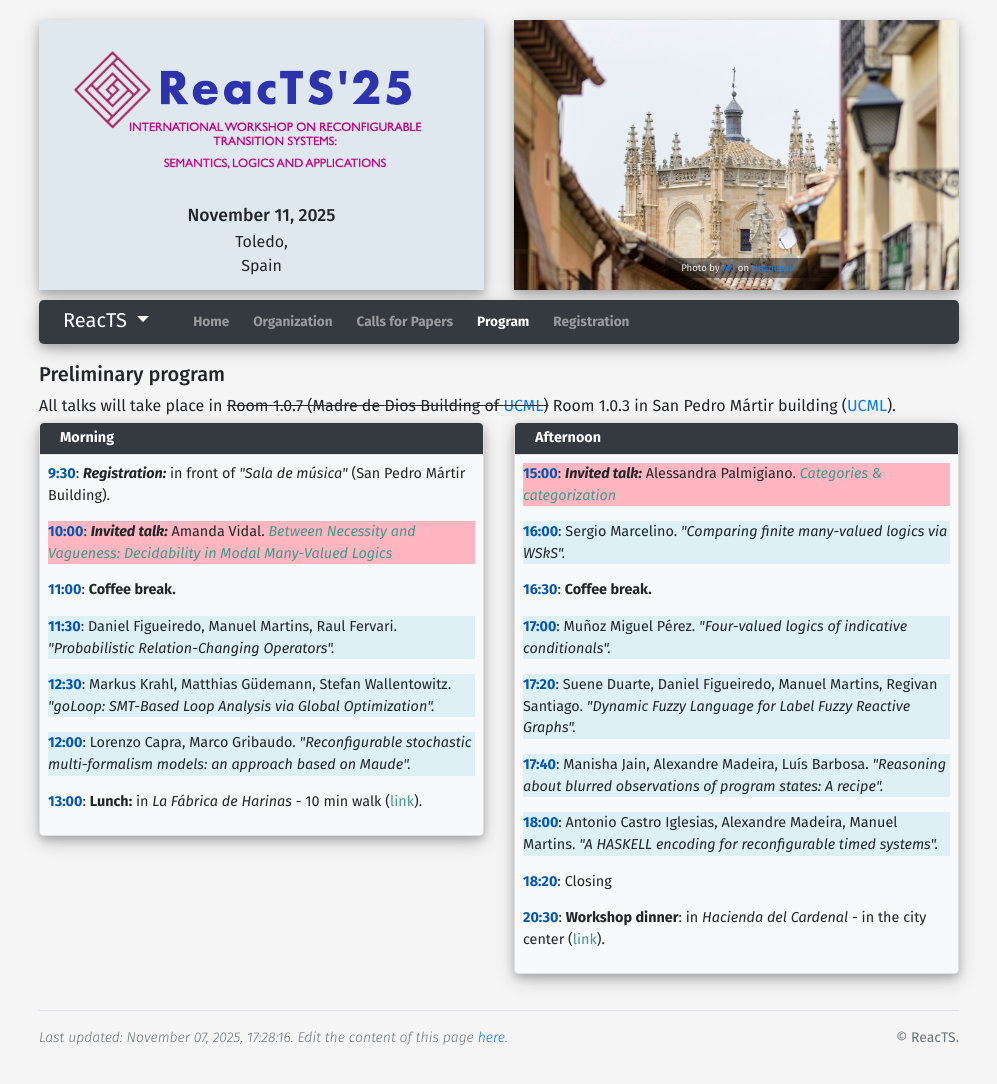
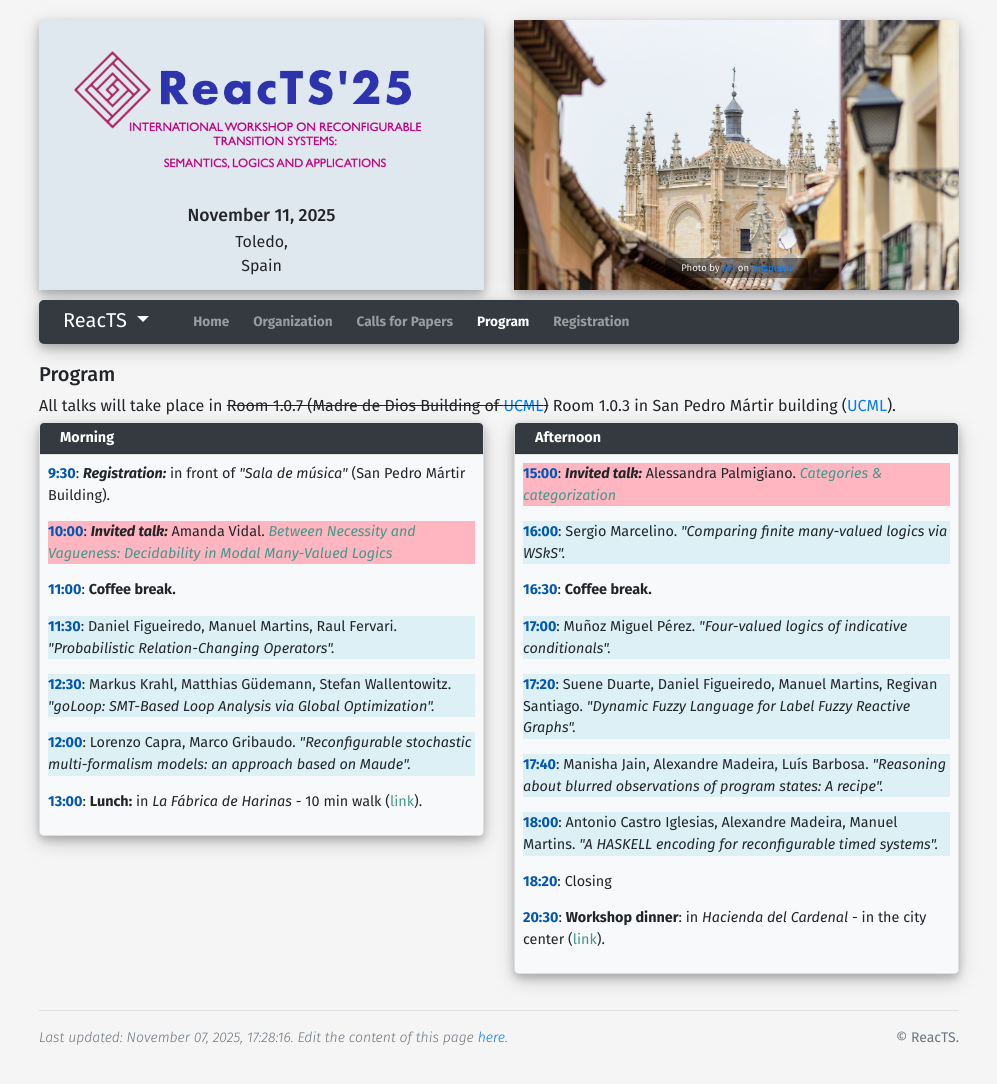
Before and after one commit to reacts-workshop/2025, a Jekyll site: the page built from program.html, in a window 1280 px wide. Shown: the whole page, without its empty margins (141-1138 px from the left). Built offline with Jekyll 4.4.1, drawn with Linux system fonts in a browser that asks for light colours.

Commit message:
New small update to the program

```diff
--- a/program.html
+++ b/program.html
@@ -36,7 +36,7 @@
     <!-- <h6> <a href="https://drive.google.com/file/d/15h03jbHLptbDjOkeVrsaCYointsiMMl3/view?usp=sharing">Booklet of Constributions.</a></h6> -->
 
 
-<h5>Preliminary program</h5>
+<h5>Program</h5>
 
 All talks will take place in <del>Room 1.0.7 (Madre de Dios Building of <a href="https://maps.app.goo.gl/EJNegwk8qtyRpMcc8">UCML</a>)</del> Room 1.0.3 in San Pedro Mártir building (<a href="https://maps.app.goo.gl/EJNegwk8qtyRpMcc8">UCML</a>)</b>.
 
```
